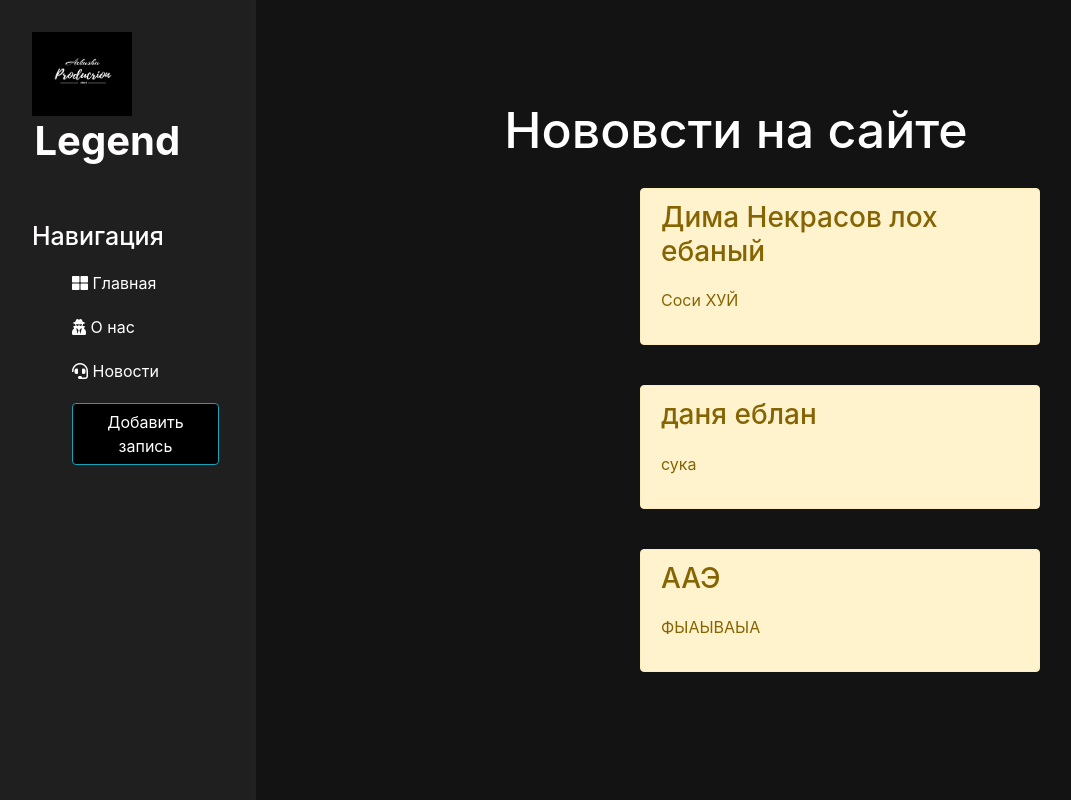
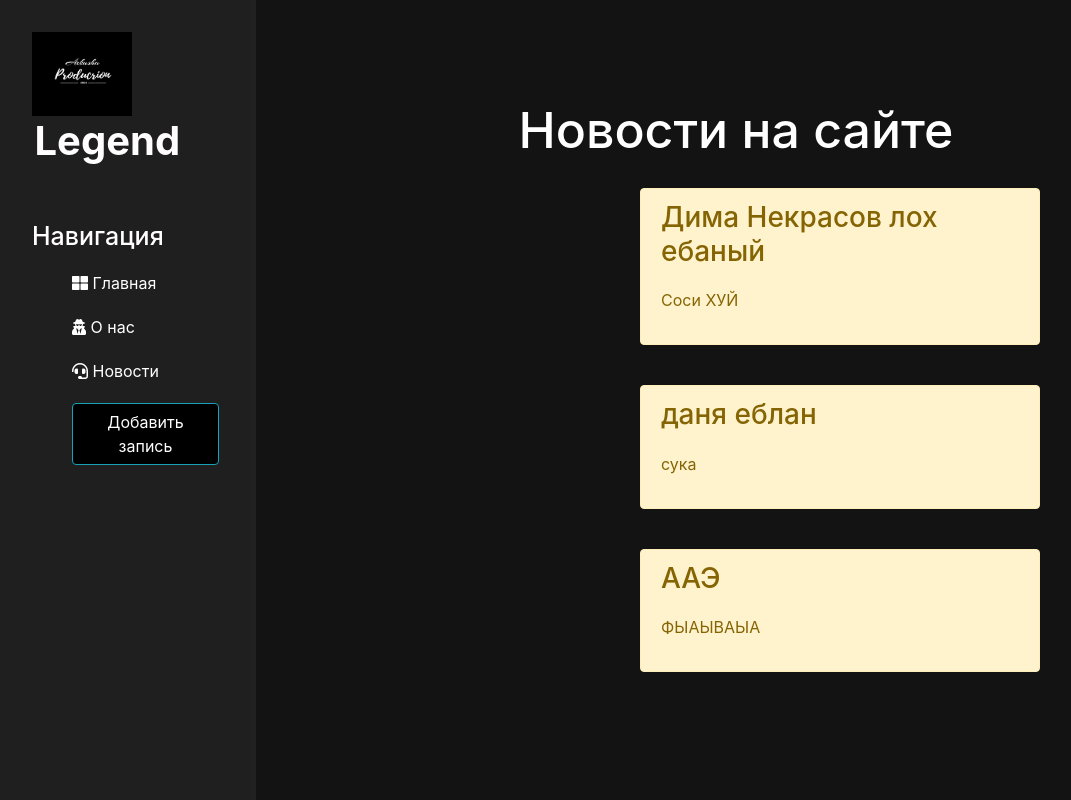
Before and after one commit to Deflnam/web, a Django app: page /news/ in a window 1280 px wide. Shown: the whole page, without its empty margins (0-1071 px from the left). Run offline with Django 4.2, Linux system fonts and the light colour scheme; data comes from the database, SQL or seed files in the repository; both versions use the stored data as it was after the commit; some libraries are stand-ins or nearby versions.

Commit message:
Переделал орфографию

```diff
--- a/legenda/news/templates/news/news_home.html
+++ b/legenda/news/templates/news/news_home.html
@@ -4,7 +4,7 @@
 
 {% block content%}
     <div class="features">
-        <h1>Нововсти на сайте</h1>
+        <h1>Новости на сайте</h1>
 
         {% if news %}
             {% for el in news %}
```
Also changed, not shown: legenda/db.sqlite3.
